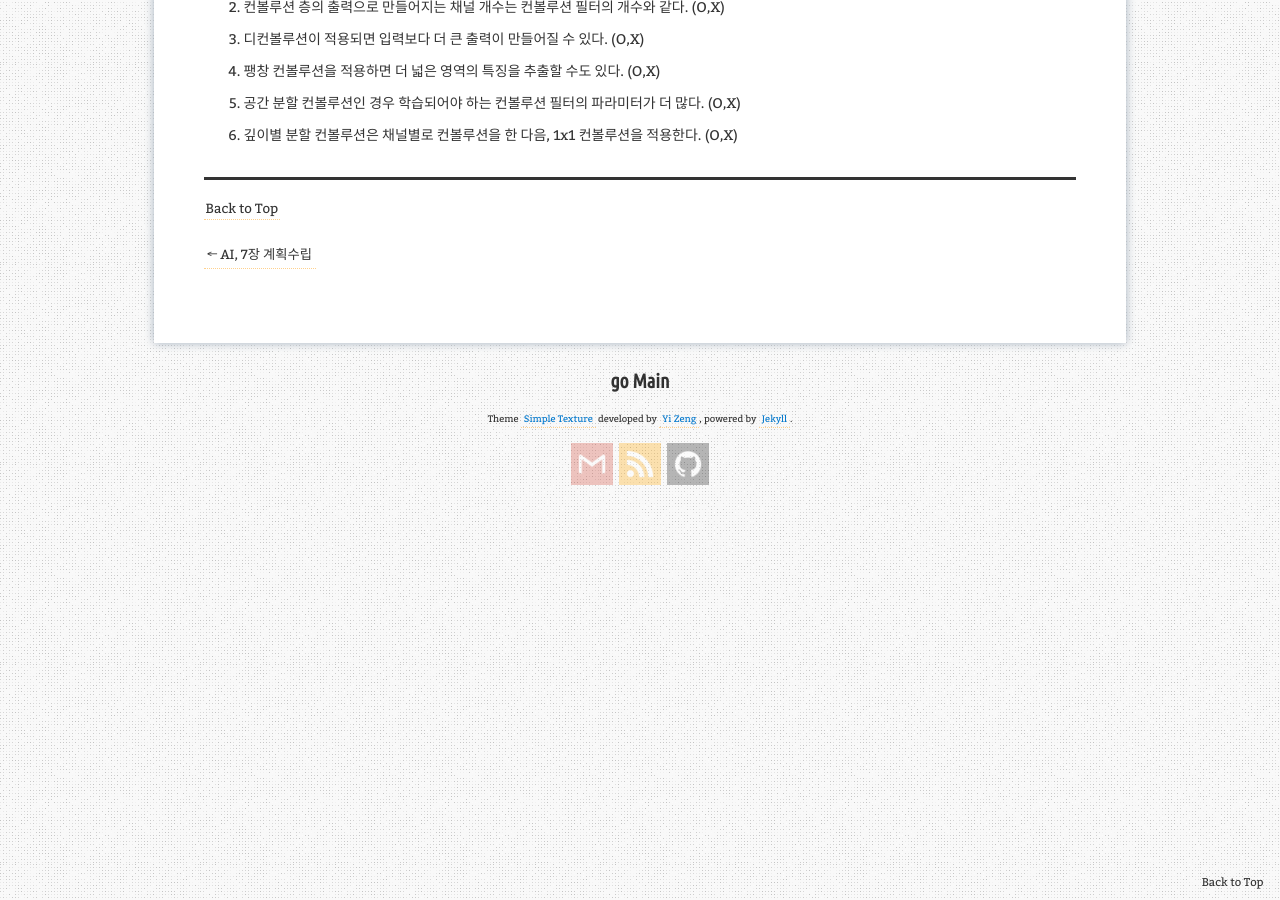
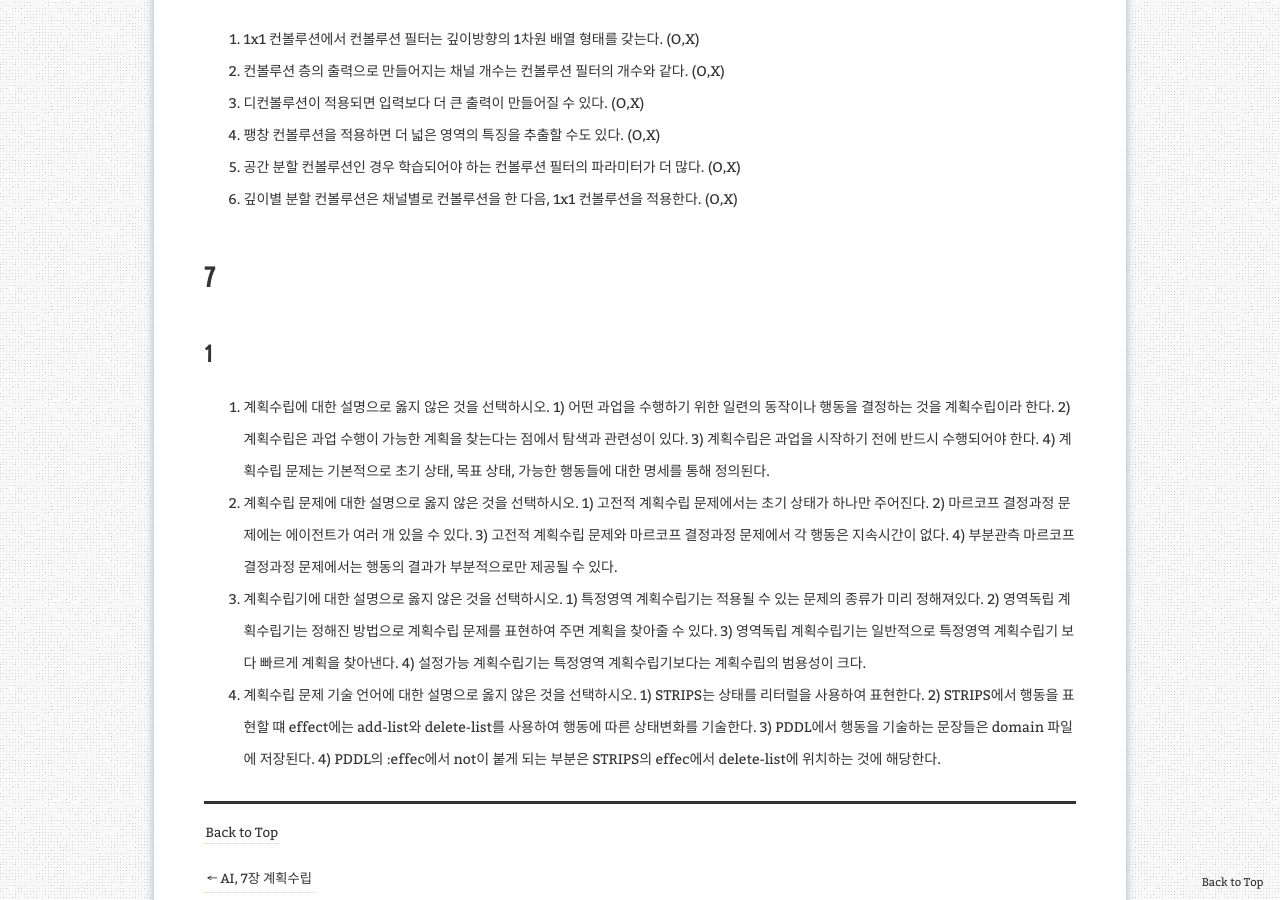
Before and after one commit to aristohyun/aristohyun.github.io, a Jekyll site: the page built from _posts/2021-12-01-AI_final.md, in a window 1280 px wide and 900 px high, scrolled down 2936 px. Built offline with Jekyll 4.4.1, drawn with Linux system fonts in a browser that asks for light colours; comment, search, counter and statistics services are not loaded.

Commit message:
Update 2021-12-01-AI_final.md

```diff
--- a/_posts/2021-12-01-AI_final.md
+++ b/_posts/2021-12-01-AI_final.md
@@ -99,3 +99,31 @@ redirect_from:
 4. 팽창 컨볼루션을 적용하면 더 넓은 영역의 특징을 추출할 수도 있다. (O,X)
 5. 공간 분할 컨볼루션인 경우 학습되어야 하는 컨볼루션 필터의 파라미터가 더 많다. (O,X)
 6. 깊이별 분할 컨볼루션은 채널별로 컨볼루션을 한 다음, 1x1 컨볼루션을 적용한다. (O,X)
+
+
+# 7
+
+## 1
+1. 계획수립에 대한 설명으로 옳지 않은 것을 선택하시오.
+  1) 어떤 과업을 수행하기 위한 일련의 동작이나 행동을 결정하는 것을 계획수립이라 한다.
+  2) 계획수립은 과업 수행이 가능한 계획을 찾는다는 점에서 탐색과 관련성이 있다.
+  3) 계획수립은 과업을 시작하기 전에 반드시 수행되어야 한다.
+  4) 계획수립 문제는 기본적으로 초기 상태, 목표 상태, 가능한 행동들에 대한 명세를 통해 정의된다.
+
+2. 계획수립 문제에 대한 설명으로 옳지 않은 것을 선택하시오.
+  1) 고전적 계획수립 문제에서는 초기 상태가 하나만 주어진다.
+  2) 마르코프 결정과정 문제에는 에이전트가 여러 개 있을 수 있다.
+  3) 고전적 계획수립 문제와 마르코프 결정과정 문제에서 각 행동은 지속시간이 없다.
+  4) 부분관측 마르코프 결정과정 문제에서는 행동의 결과가 부분적으로만 제공될 수 있다.
+
+3. 계획수립기에 대한 설명으로 옳지 않은 것을 선택하시오.
+  1) 특정영역 계획수립기는 적용될 수 있는 문제의 종류가 미리 정해져있다.
+  2) 영역독립 계획수립기는 정해진 방법으로 계획수립 문제를 표현하여 주면 계획을 찾아줄 수 있다.
+  3) 영역독립 계획수립기는 일반적으로 특정영역 계획수립기 보다 빠르게 계획을 찾아낸다.
+  4) 설정가능 계획수립기는 특정영역 계획수립기보다는 계획수립의 범용성이 크다.
+
+4. 계획수립 문제 기술 언어에 대한 설명으로 옳지 않은 것을 선택하시오.
+  1) STRIPS는 상태를 리터럴을 사용하여 표현한다.
+  2) STRIPS에서 행동을 표현할 떄 effect에는 add-list와 delete-list를 사용하여 행동에 따른 상태변화를 기술한다.
+  3) PDDL에서 행동을 기술하는 문장들은 domain 파일에 저장된다.
+  4) PDDL의 :effec에서 not이 붙게 되는 부분은 STRIPS의 effec에서 delete-list에 위치하는 것에 해당한다.
```
